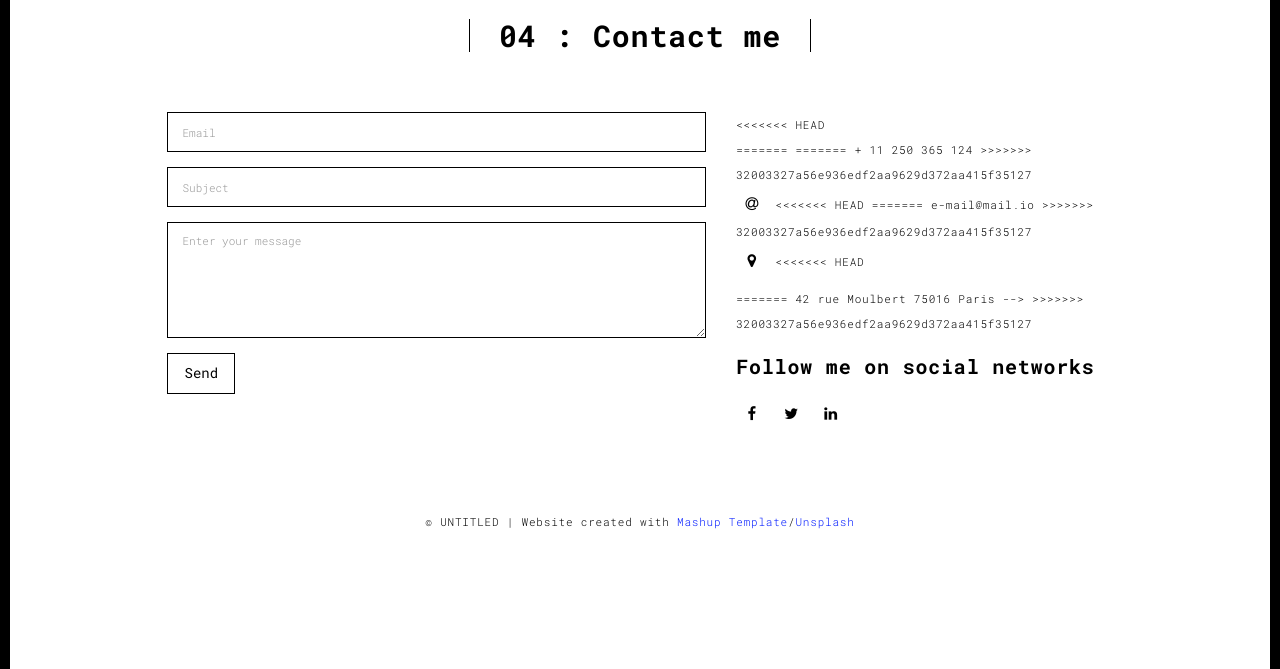
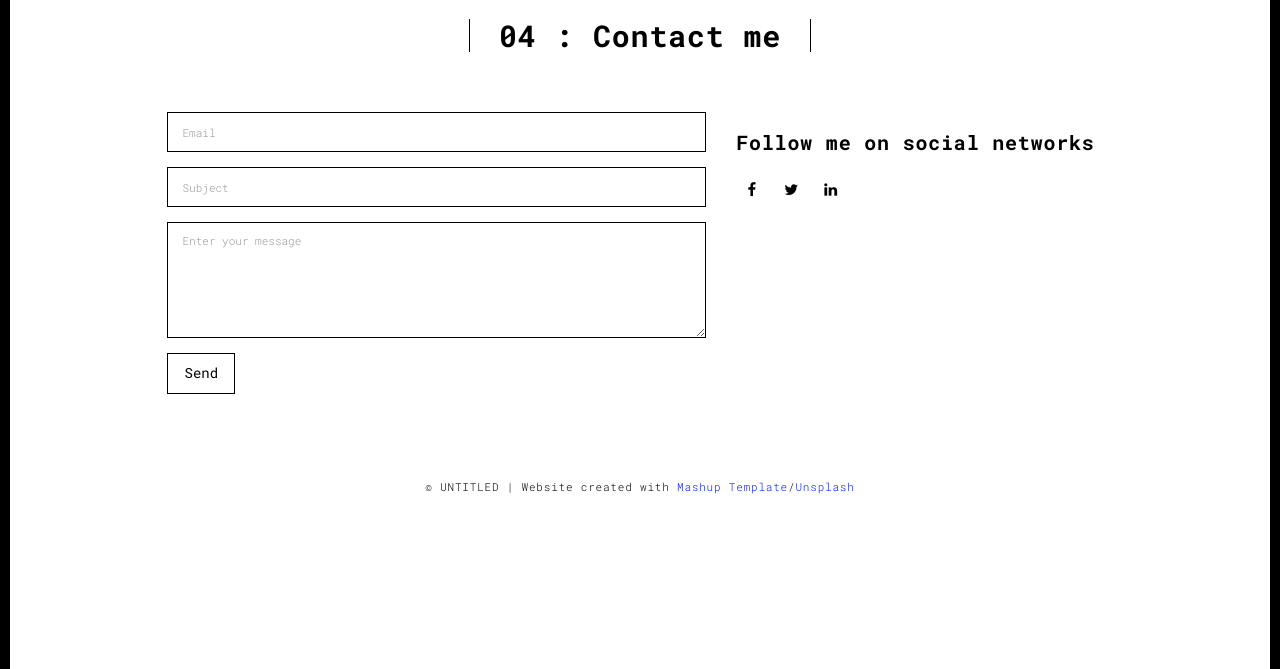
Before and after one commit to MMtech-Dev/portfo, a Flask app: page /contact.html in a window 1280 px wide. Shown: the part 90-759 px from the top of the page. Run offline with Flask 3, Linux system fonts and the light colour scheme; some libraries are stand-ins or nearby versions.

Commit message:
Updated index and contact pages with latest changes

```diff
--- a/templates/contact.html
+++ b/templates/contact.html
@@ -74,44 +74,26 @@
                       <button type="submit" class="btn btn-default btn-lg">Send</button>
                     </div>
                     <div class="col-md-5 address-container">
-<<<<<<< HEAD
-                      <ul class="list-unstyled">
-=======
                       <!-- <ul class="list-unstyled">
->>>>>>> 32003327a56e936edf2aa9629d372aa415f35127
                         <li>
                           <span class="fa-icon">
                             <i class="fa fa-phone" aria-hidden="true"></i>
                           </span>
-<<<<<<< HEAD
-                          <!-- + 11 250 365 124 -->
-=======
                           + 11 250 365 124
->>>>>>> 32003327a56e936edf2aa9629d372aa415f35127
                         </li>
                         <li>
                           <span class="fa-icon">
                             <i class="fa fa-at" aria-hidden="true"></i>
                           </span>
-<<<<<<< HEAD
-                          <!-- e-mail@mail.io -->
-=======
                           e-mail@mail.io
->>>>>>> 32003327a56e936edf2aa9629d372aa415f35127
                         </li>
                         <li>
                           <span class="fa-icon">
                             <i class="fa fa fa-map-marker" aria-hidden="true"></i>
                           </span>
-<<<<<<< HEAD
-                          <!-- 42 rue Moulbert 75016 Paris -->
-                        </li>
-                      </ul>
-=======
                           42 rue Moulbert 75016 Paris -->
                         <!-- </li>
                       </ul>  -->
->>>>>>> 32003327a56e936edf2aa9629d372aa415f35127
                       <h3>Follow me on social networks</h3>
                       <a href="http://www.facebook.com" title="" class="fa-icon">
                         <i class="fa fa-facebook"></i>
```
Also changed, not shown: templates/about.html (+0 -8 lines).
